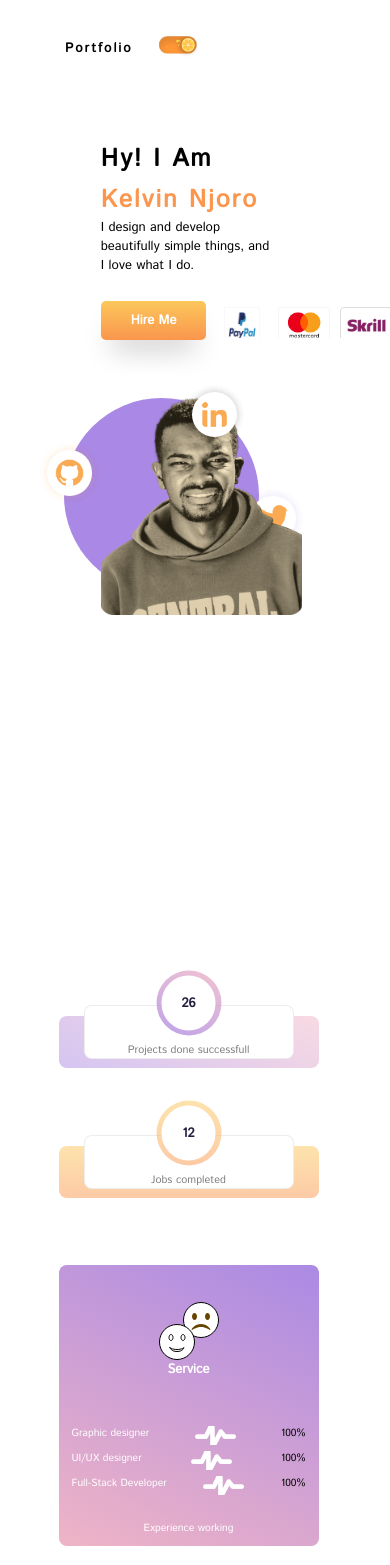
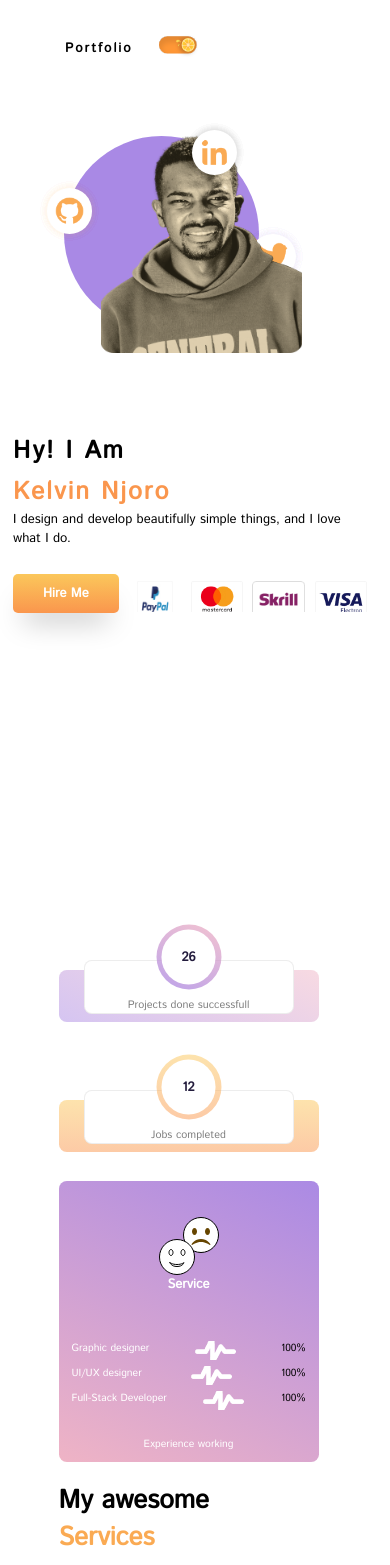
Before and after one commit to principalkelvo/kelvinnjoroowino, a Vue app: page / in a window 390 px wide. Shown: the top 1565 px of the page. Built offline with nearby package versions, Linux system fonts and the light colour scheme.

Commit message:
changes padding for all columns to a smaller size

```diff
--- a/src/views/Home.vue
+++ b/src/views/Home.vue
@@ -3,7 +3,7 @@
 
         <div class="section">
             <div class="columns">
-                <div class="column is-6">
+                <div class="column is-6 content">
                     <p class="title is-large pb-0 dark">Hy! I Am</p>
                     <p class="title is-large pb-0">Kelvin Njoro</p>
                     <p class="content">I design and develop beautifully simple things, and I love what I do.</p>
@@ -28,7 +28,7 @@
                     </div>
 
                 </div>
-                <div class="column is-6">
+                <div class="column is-6 myProfile">
                     <div class="profile">
                         <div class="image is-large ">
                             <div class="profileImg" >
@@ -103,33 +103,26 @@ export default {
     width: 100%;
 }
 
-.columns.cards {
-    overflow: hidden;
-    justify-content: space-around;
-
-
-}
-
 .column.is-3 {
     width: 25%;
-    padding: 2em;
+    padding: 1.5em;
 }
 
 .column.is-4 {
     width: 44.4%;
-    padding: 3em;
+    padding: 1.5em;
 }
 
 .column.is-6 {
     width: 50%;
-    padding: 2em;
+    padding: 1.5em;
 
 
 }
 
 .column.is-8 {
     width: 66.6%;
-    padding: 3em;
+    padding: 1.5em;
 }
 
 /* title  */
@@ -354,4 +347,19 @@ export default {
     white-space: nowrap;
     overflow: hidden;
 }
+@media only screen and (max-width: 769px) {
+    .section {
+    min-height: calc(100vh - 5.25rem);
+}
+  .columns {
+    display: flex;
+    flex-direction: column-reverse;
+}
+    .column.is-6{
+        width: 100%;
+    }
+    .column.is-6.myProfile{
+        width: 50%;
+    }
+}
 </style>
```
